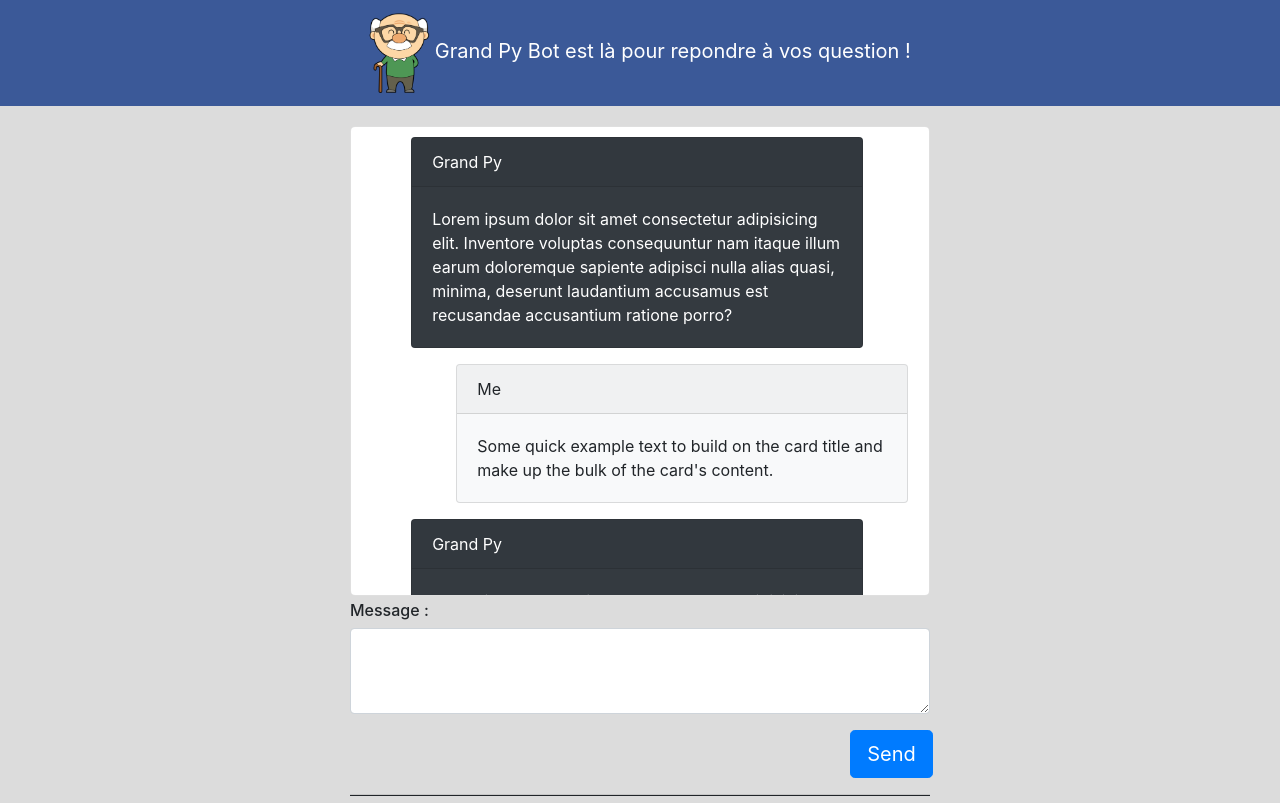
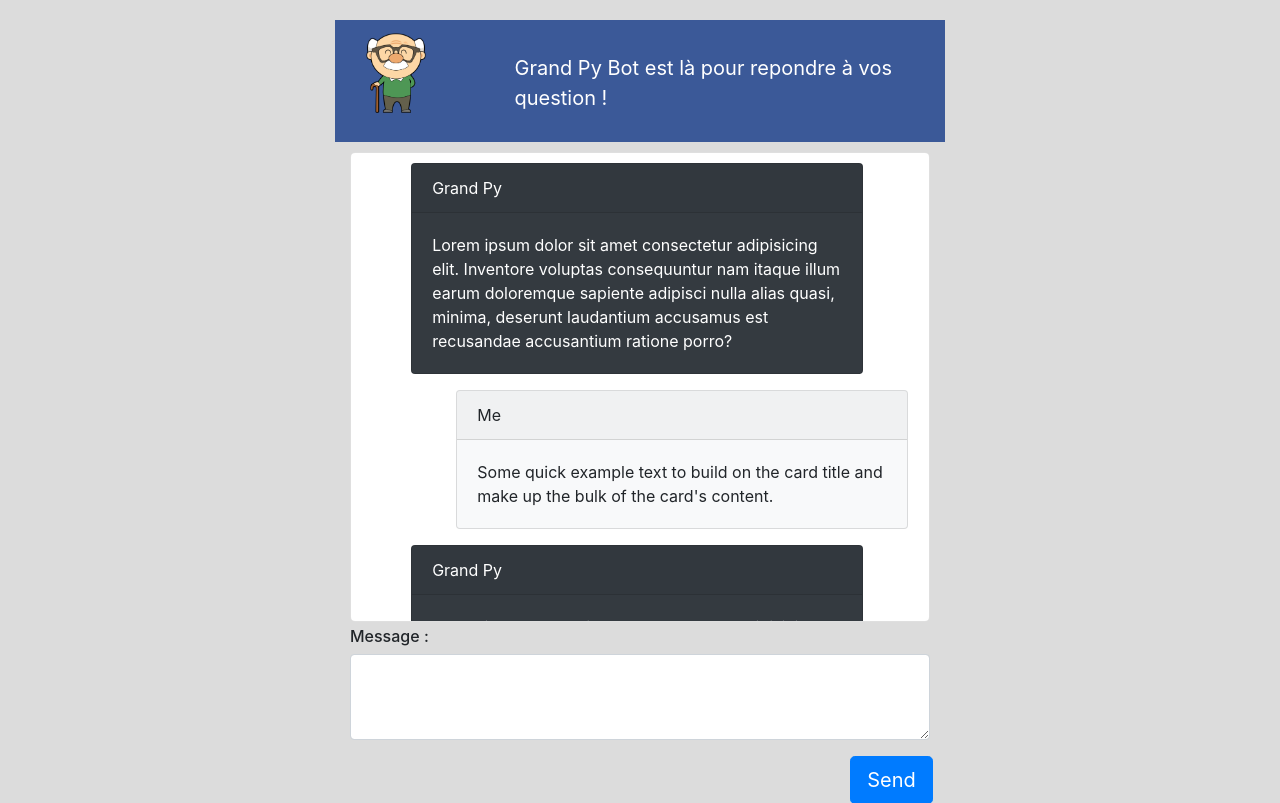
Before and after one commit to Anthony10700/P7, a Flask app: page / in a window 1280 px wide. Shown: the top 803 px of the page. Run offline with Flask 2, Linux system fonts and the light colour scheme; some libraries are stand-ins or nearby versions.

Commit message:
Header modif

```diff
--- a/GrandPyBotApp/static/styles/styles.css
+++ b/GrandPyBotApp/static/styles/styles.css
@@ -10,7 +10,11 @@ body {
   text-align: left;
   background-color: rgb(220,220,220)
 }
+.navbar-brand
+{
+  width:100%;
 
+}
 .navbar
 {
 
@@ -20,17 +24,25 @@ body {
 
 }
 
+#test_head
+{
+  margin-top: 5%;
+  white-space: initial;
+  overflow: break-word;
+  padding-left: 8px;
+
+}
+
 #form_hist
 {
   padding-top: 20px;
   position: relative;
 }
 
-.navbar-brand
+a.navbar-brand
 {
-  position: relative;
-  left: 50%;
-  transform: translatex(-50%);
+max-width: 100%;
+
 }
 
 
@@ -68,6 +80,7 @@ body {
   padding-top: 10px;
   background-color: white;
   max-height: 470px;
+  margin-top: 10px;
 }
 
 .btn
--- a/GrandPyBotApp/templates/index.html
+++ b/GrandPyBotApp/templates/index.html
@@ -14,29 +14,39 @@
     <title>GrandPy Bot</title>
   </head>
   <body>
+
+
+      <section id="form_hist">
+
+        <div class="container col-10 col-sm-8 col-xl-6">
+
                 <!-- Navigation-->
 
-      <nav class="navbar navbar-light justify-content-center " id="#navbar_top">
+            <nav class="navbar navbar-light" id="#navbar_top">
               <div class="container">
-            <a class="navbar-brand" href="#">
 
+                  <a class="navbar-brand text-white" href="#">
+                    <div class="row">
+                    <div class="col-3">
                       <img src="/static/img/grandpy.png" width="60" height="80" class="d-inline position-relative"  id="img_grandpy" alt="">
-
-
-            <div class="d-inline position-relative text-white" id="head_text" >
-                Grand Py Bot est là pour repondre à vos question !
                     </div>
 
 
 
+                    <div class="col-9" >
+                      <p id="test_head">
+                        Grand Py Bot est là pour repondre à vos question !
+                      </p>
+
+                    </div>
+                  </div>
                 </a>
+
+
               </div>
 
             </nav>
 
-      <section id="form_hist">
-
-        <div class="container col-10 col-sm-8 col-xl-6">
           <div class="container col-12">
 
             <div class="card-history col-12 overflow-auto">
```
Lines whose indentation alone changed are shown as unchanged.
